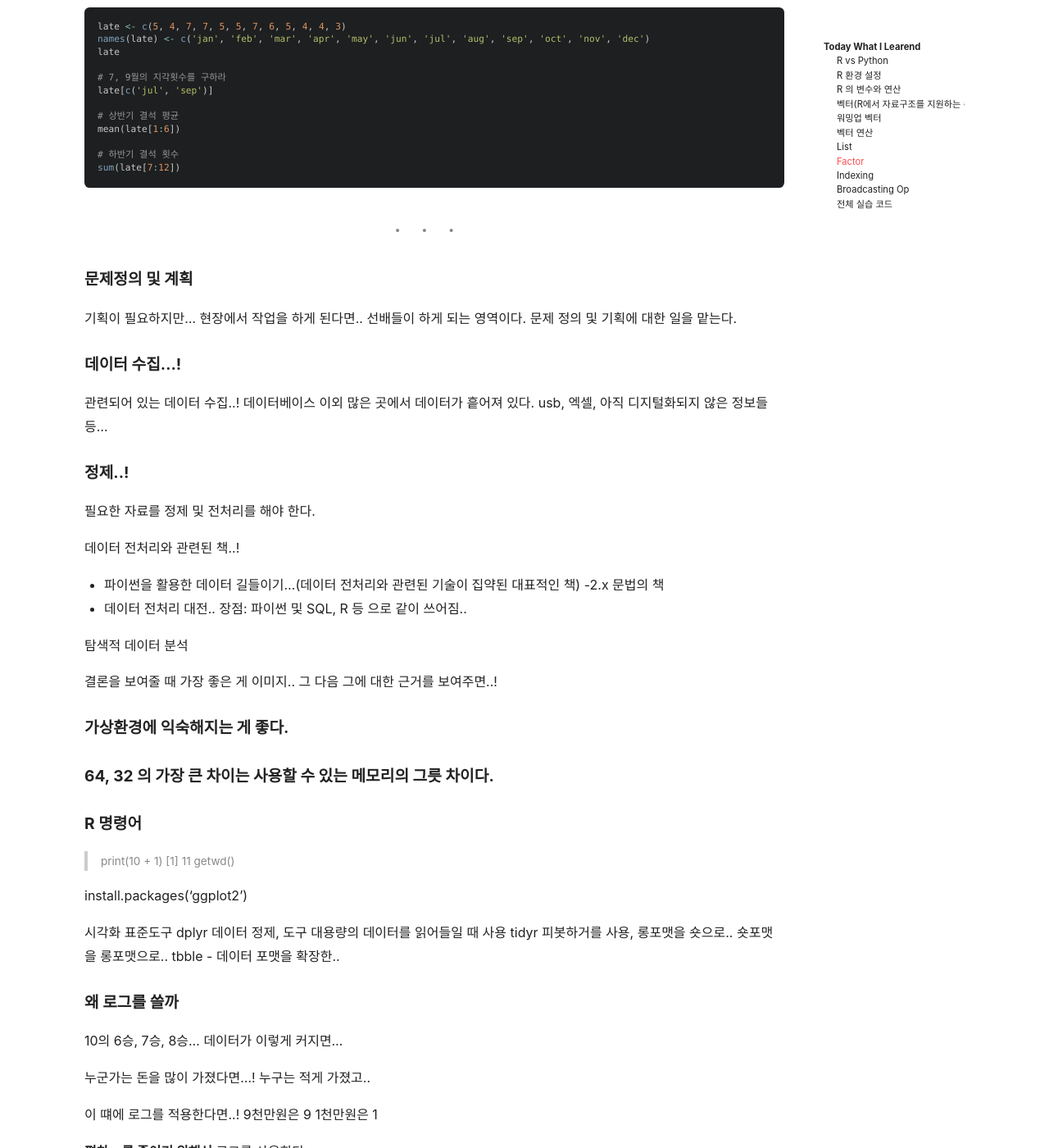
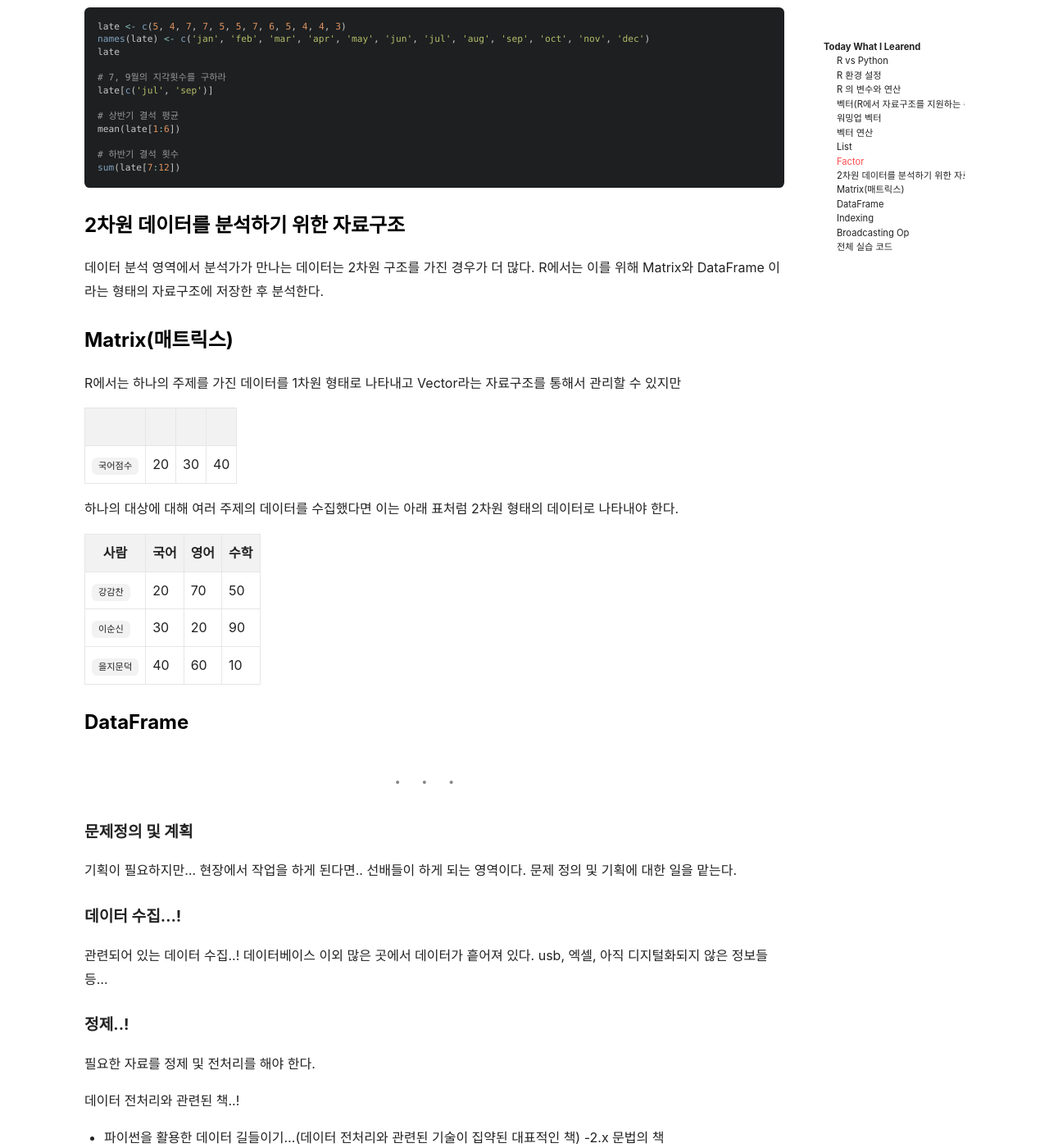
Before and after one commit to mchaemil/mchaemil.github.io, a Jekyll site: the page built from _posts/2020-01-02-R-what-is-the-R.md, in a window 1280 px wide and 1400 px high, scrolled down 7971 px. Shown: the whole window at 82% size. Built offline with Jekyll 4.4.1, drawn with Linux system fonts in a browser that asks for light colours; nearby versions of some CDN libraries; comment, search, counter and statistics services are not loaded; some of the changed text lies outside the part shown.

Commit message:
update post

````diff
--- a/_posts/2020-01-02-R-what-is-the-R.md
+++ b/_posts/2020-01-02-R-what-is-the-R.md
@@ -139,7 +139,7 @@ num_a, num_A # 서로 다른 값
 교육생 10명의 키
 
 | 159 | 175 | 178 | 177 | 183 | 178 | 165 | 181 | 179 | 159 |
-|---|:---|:---|
+|---|:---|:---|:---|:---|:---|:---|:---|:---|:---|
 
 - 교육생 10명의 키
 - 교육생 20명의 시험 성적
@@ -398,6 +398,32 @@ mean(late[1:6])
 # 하반기 결석 횟수
 sum(late[7:12])
 ```
+
+
+### 2차원 데이터를 분석하기 위한 자료구조
+
+데이터 분석 영역에서 분석가가 만나는 데이터는 2차원 구조를 가진 경우가 더 많다. R에서는 이를 위해 Matrix와 DataFrame 이라는 형태의 자료구조에 저장한 후 분석한다.
+
+### Matrix(매트릭스)
+
+R에서는 하나의 주제를 가진 데이터를 1차원 형태로 나타내고 Vector라는 자료구조를 통해서 관리할 수 있지만
+
+|  |  |  |  |
+|---|---|---|---|
+| `국어점수` | 20 | 30 | 40 |
+
+
+하나의 대상에 대해 여러 주제의 데이터를 수집했다면 이는 아래 표처럼 2차원 형태의 데이터로 나타내야 한다.
+
+| 사람 | 국어 | 영어 | 수학 |
+|---|---|---|---|
+| `강감찬` | 20 | 70 | 50 |
+| `이순신` | 30 | 20 | 90 |
+| `을지문덕` | 40 | 60 | 10 |
+
+
+### DataFrame
+
 
 
 ---
````
